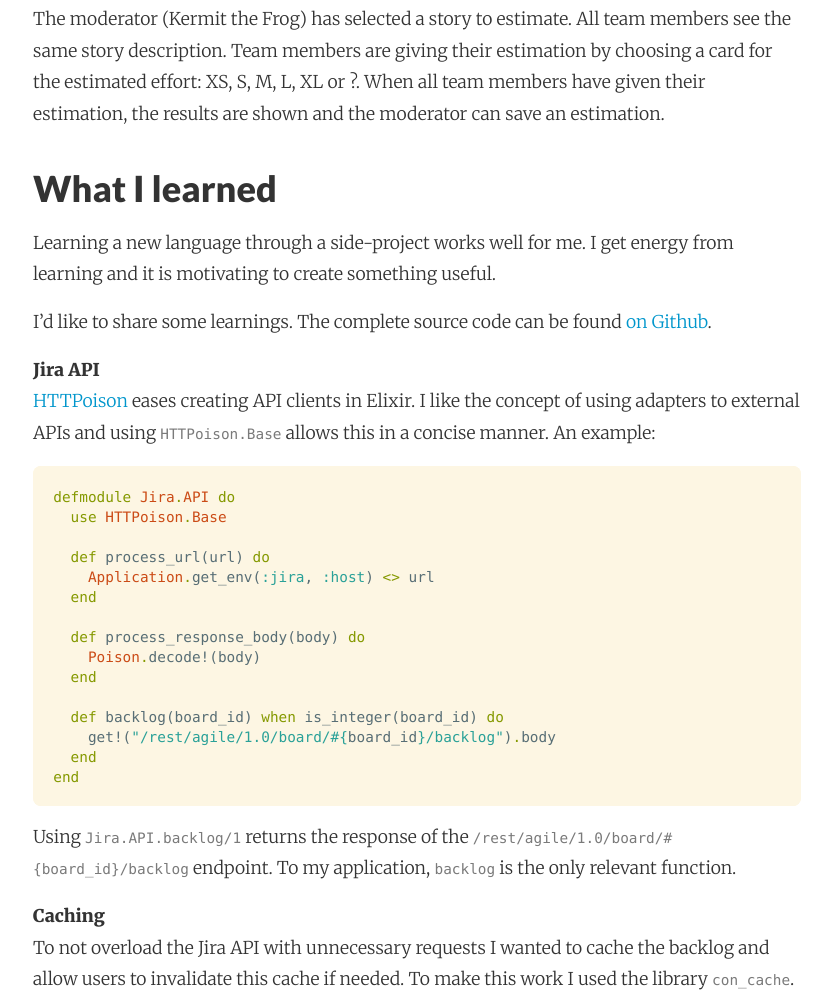
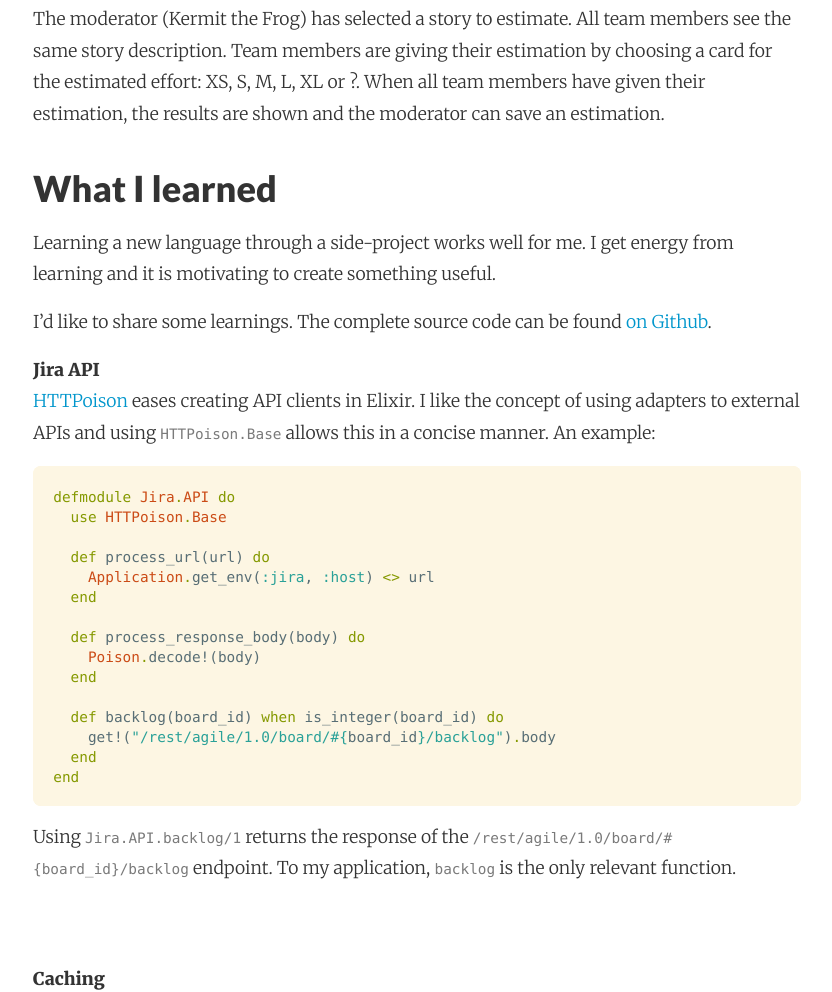
Before and after one commit to adri/adri.github.io, a Jekyll site: the page built from _posts/2017-07-05-learning-elixir-first-side-project.md, in a window 1280 px wide. Shown: the part 2898-3890 px from the top of the page, without its empty margins (223-1055 px from the left). Built offline with Jekyll 4.4.1, drawn with Linux system fonts in a browser that asks for light colours; nearby versions of some CDN libraries; comment, search, counter and statistics services are not loaded; grey boxes are pictures that could not be loaded.

Commit message:
Autocommit from wiki

```diff
--- a/_posts/2017-07-05-learning-elixir-first-side-project.md
+++ b/_posts/2017-07-05-learning-elixir-first-side-project.md
@@ -74,7 +74,7 @@
 
 Using `Jira.API.backlog/1` returns the response of the `/rest/agile/1.0/board/#{board_id}/backlog` endpoint. To my application, `backlog` is the only relevant function.
 
-
+<br />
 **Caching**<br />
 To not overload the Jira API with unnecessary requests I wanted to cache the backlog and allow users to invalidate this cache if needed. To make this work I used the library [`con_cache`](https://github.com/sasa1977/con_cache).
 
@@ -94,8 +94,8 @@
 
 When working with NodeJS or PHP I would have eventually used Redis or Memcached for this. Thanks to using [ETS (Erlang Term Storage)](http://erlang.org/doc/man/ets.html) under the hood, using `con_cache` is already a good enough implementation.
 
-
-##### Phoenix Presence
+<br />
+**Phoenix Presence**<br />
 <img src="https://user-images.githubusercontent.com/133832/27863278-af26d3b4-6189-11e7-8bd1-76a47ae88763.png" title="Synchronised list of team members" style="width: 300px; float: right">
 
 Team members should be able to join and leave an estimation session. The state of team members should be synchronised across devices. [Phoenix Presence](https://hexdocs.pm/phoenix/Phoenix.Presence.html) was a perfect tool for this.
```
